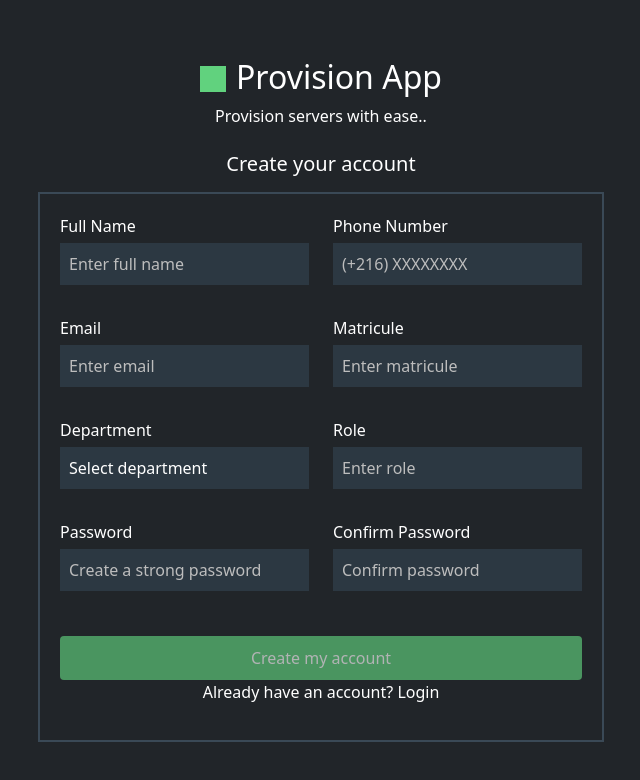
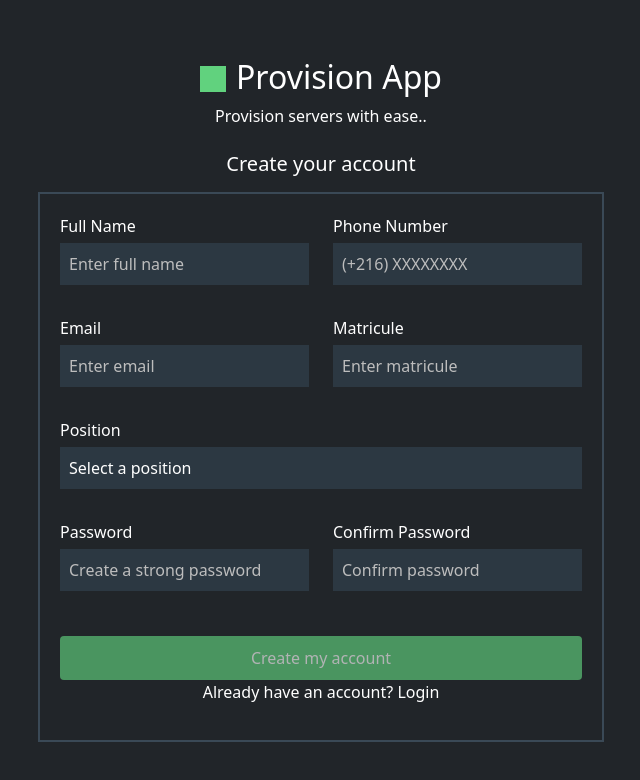
Before and after one commit to Moh4medNajjar/prov_app, an Angular app: page /signup in a window 1280 px wide. Shown: the top 780 px of the page, without its empty margins (319-959 px from the left). Built offline with nearby package versions, Linux system fonts and the light colour scheme.

Commit message:
added login + register

```diff
--- a/src/app/auth/login/login.component.ts
+++ b/src/app/auth/login/login.component.ts
@@ -1,5 +1,7 @@
 import { Component, OnInit } from '@angular/core';
 import { FormGroup, FormBuilder, Validators } from '@angular/forms';
+import { AuthService } from '../../services/auth.service';
+import { Router } from '@angular/router';
 
 @Component({
   selector: 'app-login',
@@ -10,12 +12,12 @@ export class LoginComponent implements OnInit {
   userForm!: FormGroup;
   departments: string[] = ['IT Support', 'Development', 'HR', 'Finance', 'Administration'];
 
-  constructor(private fb: FormBuilder) { }
+  constructor(private fb: FormBuilder, private authService: AuthService, private router: Router) { }
 
   ngOnInit(): void {
     this.userForm = this.fb.group({
-      email: ['', [Validators.required, Validators.email]],
-      password: ['', [Validators.required, Validators.minLength(8), Validators.pattern(/^(?=.*[a-z])(?=.*[A-Z])(?=.*\d).+$/)]],
+      // email: ['', [Validators.required, Validators.email]],
+      password: ['', [Validators.required]],
       matricule: ['', [Validators.required, Validators.pattern(/^\d{6}$/)]],
     });
   }
@@ -23,8 +25,16 @@ export class LoginComponent implements OnInit {
 
   onSubmit() {
     if (this.userForm.valid) {
-      console.log('Form Submitted', this.userForm.value);
-      // Perform further actions here
+      const { matricule, password } = this.userForm.value;
+      this.authService.login(matricule, password).subscribe({
+        next: (response: any) => {
+          console.log('Login successful', response);
+          this.router.navigate(['/my-requests']);
+        },
+        error: (error: any) => {
+          console.error('Login failed', error);
+        }
+      });
     } else {
       console.log('Form is invalid');
     }
--- a/src/app/auth/signup/signup.component.html
+++ b/src/app/auth/signup/signup.component.html
@@ -15,9 +15,9 @@
           <div class="form-group">
             <label for="fullName">Full Name</label>
             <input type="text" id="fullName" formControlName="fullName" class="form-control" placeholder="Enter full name">
-            @if (userForm.controls['fullName'].invalid && (userForm.controls['fullName'].dirty || userForm.controls['fullName'].touched)) {
+            <div *ngIf="userForm.controls['fullName'].invalid && (userForm.controls['fullName'].dirty || userForm.controls['fullName'].touched)">
               <small class="text-danger">Full Name is required.</small>
-            }
+            </div>
           </div>
         </div>
 
@@ -25,9 +25,9 @@
           <div class="form-group">
             <label for="phoneNumber">Phone Number</label>
             <input type="text" id="phoneNumber" formControlName="phoneNumber" class="form-control" placeholder="(+216) XXXXXXXX">
-            @if (userForm.controls['phoneNumber'].invalid && (userForm.controls['phoneNumber'].dirty || userForm.controls['phoneNumber'].touched)) {
+            <div *ngIf="userForm.controls['phoneNumber'].invalid && (userForm.controls['phoneNumber'].dirty || userForm.controls['phoneNumber'].touched)">
               <small class="text-danger">Must be 8 digits with prefix 216.</small>
-            }
+            </div>
           </div>
         </div>
       </div>
@@ -37,9 +37,9 @@
           <div class="form-group">
             <label for="email">Email</label>
             <input type="email" id="email" formControlName="email" class="form-control" placeholder="Enter email">
-            @if (userForm.controls['email'].invalid && (userForm.controls['email'].dirty || userForm.controls['email'].touched)) {
+            <div *ngIf="userForm.controls['email'].invalid && (userForm.controls['email'].dirty || userForm.controls['email'].touched)">
               <small class="text-danger">Valid Email is required.</small>
-            }
+            </div>
           </div>
         </div>
 
@@ -47,34 +47,28 @@
           <div class="form-group">
             <label for="matricule">Matricule</label>
             <input type="text" id="matricule" formControlName="matricule" class="form-control" placeholder="Enter matricule">
-            @if (userForm.controls['matricule'].invalid && (userForm.controls['matricule'].dirty || userForm.controls['matricule'].touched)) {
+            <div *ngIf="userForm.controls['matricule'].invalid && (userForm.controls['matricule'].dirty || userForm.controls['matricule'].touched)">
               <small class="text-danger">Matricule must be 6 digits.</small>
-            }
+            </div>
           </div>
         </div>
       </div>
 
       <div class="row mb-3">
-        <div class="col-md-6">
+        <div class="col">
           <div class="form-group">
-            <label for="department">Department</label>
-            <select id="department" formControlName="department" class="form-control">
-              <option value="" disabled>Select department</option>
-              <option *ngFor="let department of departments" [value]="department">{{ department }}</option>
+            <label for="position">Position</label>
+            <select id="position" formControlName="position" class="form-control">
+              <option value="" disabled selected>Select a position</option>
+              <option value="Developer">Developer</option>
+              <option value="Tester">Tester</option>
+              <option value="Manager">Manager</option>
+              <option value="DevOps">DevOps</option>
+              <option value="Support">Support</option>
             </select>
-            @if (userForm.controls['department'].invalid && (userForm.controls['department'].dirty || userForm.controls['department'].touched)) {
-              <small class="text-danger">Department is required.</small>
-            }
-          </div>
-        </div>
-
-        <div class="col-md-6">
-          <div class="form-group">
-            <label for="role">Role</label>
-            <input type="text" id="role" formControlName="role" class="form-control" placeholder="Enter role">
-            @if (userForm.controls['role'].invalid && (userForm.controls['role'].dirty || userForm.controls['role'].touched)) {
-              <small class="text-danger">Role is required.</small>
-            }
+            <div *ngIf="userForm.controls['position'].invalid && (userForm.controls['position'].dirty || userForm.controls['position'].touched)">
+              <small class="text-danger">Position is required.</small>
+            </div>
           </div>
         </div>
       </div>
@@ -84,9 +78,9 @@
           <div class="form-group">
             <label for="password">Password</label>
             <input type="password" id="password" formControlName="password" class="form-control" placeholder="Create a strong password">
-            @if (userForm.controls['password'].invalid && (userForm.controls['password'].dirty || userForm.controls['password'].touched)) {
+            <div *ngIf="userForm.controls['password'].invalid && (userForm.controls['password'].dirty || userForm.controls['password'].touched)">
               <small class="text-danger">At least 8 characters long, with uppercase,<br> lowercase, and numbers.</small>
-            }
+            </div>
           </div>
         </div>
 
@@ -94,9 +88,9 @@
           <div class="form-group">
             <label for="confirmPassword">Confirm Password</label>
             <input type="password" id="confirmPassword" formControlName="confirmPassword" class="form-control" placeholder="Confirm password">
-            @if (userForm.controls['confirmPassword'].invalid && (userForm.controls['confirmPassword'].dirty || userForm.controls['confirmPassword'].touched)) {
+            <div *ngIf="userForm.controls['confirmPassword'].invalid && (userForm.controls['confirmPassword'].dirty || userForm.controls['confirmPassword'].touched)">
               <small class="text-danger">Passwords must match.</small>
-            }
+            </div>
           </div>
         </div>
       </div>
--- a/src/app/auth/signup/signup.component.ts
+++ b/src/app/auth/signup/signup.component.ts
@@ -1,16 +1,18 @@
 import { Component, OnInit } from '@angular/core';
 import { FormGroup, FormBuilder, Validators } from '@angular/forms';
+import { AuthService } from '../../services/auth.service';
+import { Router } from '@angular/router';
 
 @Component({
   selector: 'app-signup',
   templateUrl: './signup.component.html',
-  styleUrl: './signup.component.scss'
+  styleUrls: ['./signup.component.scss']
 })
 export class SignupComponent implements OnInit {
   userForm!: FormGroup;
   departments: string[] = ['IT Support', 'Development', 'HR', 'Finance', 'Administration'];
 
-  constructor(private fb: FormBuilder) { }
+  constructor(private fb: FormBuilder, private authService: AuthService, private router: Router) {}
 
   ngOnInit(): void {
     this.userForm = this.fb.group({
@@ -18,8 +20,7 @@ export class SignupComponent implements OnInit {
       phoneNumber: ['', [Validators.required, Validators.pattern(/^\d{8}$/)]],
       email: ['', [Validators.required, Validators.email]],
       matricule: ['', [Validators.required, Validators.pattern(/^\d{6}$/)]],
-      department: ['', Validators.required],
-      role: ['', Validators.required],
+      position: ['', Validators.required],
       password: ['', [Validators.required, Validators.minLength(8), Validators.pattern(/^(?=.*[a-z])(?=.*[A-Z])(?=.*\d).+$/)]],
       confirmPassword: ['', Validators.required]
     }, { validator: this.passwordMatchValidator });
@@ -31,11 +32,18 @@ export class SignupComponent implements OnInit {
     return password && confirmPassword && password.value === confirmPassword.value ? null : { mismatch: true };
   }
 
-  onSubmit() {
+  onSubmit(): void {
     if (this.userForm.valid) {
-      console.log('Form Submitted', this.userForm.value);
-    } else {
-      console.log('Form is invalid');
+      const formData = this.userForm.value;
+      this.authService.register(formData).subscribe({
+        next: (response: { message: any }) => {
+          console.log(response.message);
+          this.router.navigate(['/login']);
+        },
+        error: (error: any) => {
+          console.error('Registration failed', error);
+        }
+      });
     }
   }
 }
--- a/src/app/create-user/create-user.component.html
+++ b/src/app/create-user/create-user.component.html
@@ -78,7 +78,7 @@
           <div class="form-group d-flex align-items-start">
             <label for="department" class="col-md-4">Department</label>
             <div class="col-md-8">
-              <select id="department" formControlName="department" class="form-control">
+              <select id="department" formControlName="department" class="form-control custom-select" >
                 <option value="" disabled>Select department</option>
                 <option *ngFor="let department of departments" [value]="department">{{ department }}</option>
               </select>
@@ -104,14 +104,14 @@
         </div>
       </div>
 
-      <div class="row mb-3" >
+      <div class="row mb-3">
         <div class="col-md-12">
           <div class="form-group d-flex align-items-start">
             <label for="password" class="col-md-4">Password</label>
             <div class="col-md-8">
               <input type="password" id="password" formControlName="password" class="form-control" placeholder="Create a strong password">
               @if (userForm.controls['password'].invalid && (userForm.controls['password'].dirty || userForm.controls['password'].touched)) {
-                <small class="text-danger">At least 8 characters long, with uppercase,<br> lowercase, and numbers.</small>
+                <small class="text-danger">At least 8 characters long, with uppercase, lowercase, and numbers.</small>
               }
             </div>
           </div>
--- a/src/app/create-user/create-user.component.scss
+++ b/src/app/create-user/create-user.component.scss
@@ -212,3 +212,10 @@ input, select {
 .button:hover {
   background-color: #4b55639e!important;
 }
+input::placeholder, select::placeholder, textarea::placeholder {
+  color: rgba(255, 255, 255, 0.521);
+}
+
+input::-ms-input-placeholder, select::-ms-input-placeholder, textarea::-ms-input-placeholder {
+  color: rgba(255, 255, 255, 0.555);
+}
```
Also changed, not shown: src/app/app.module.ts (+7 -2 lines), src/app/auth/login/login.component.html (+0 -8 lines), src/app/services/auth.service.ts (added, +30 -0 lines), 1 other file (tests, documents, lock files or other folders).
